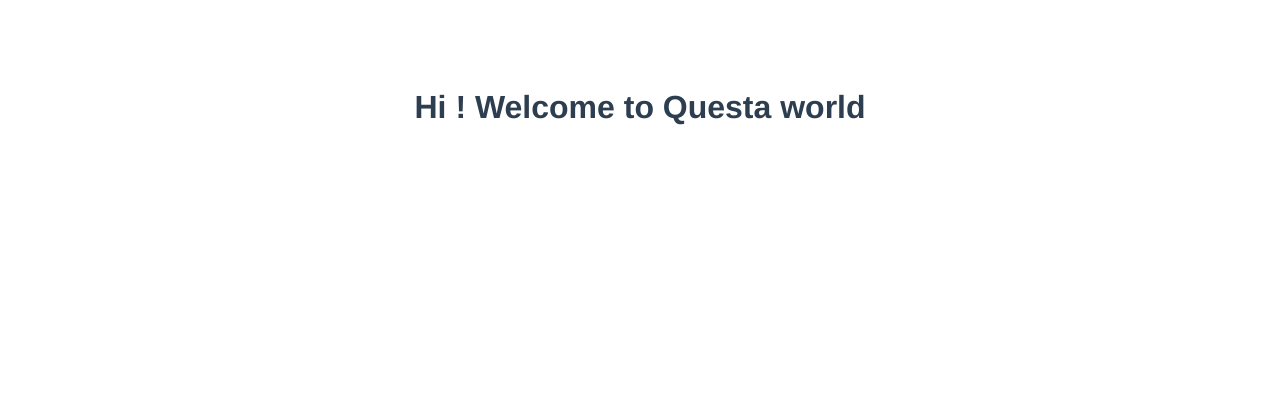
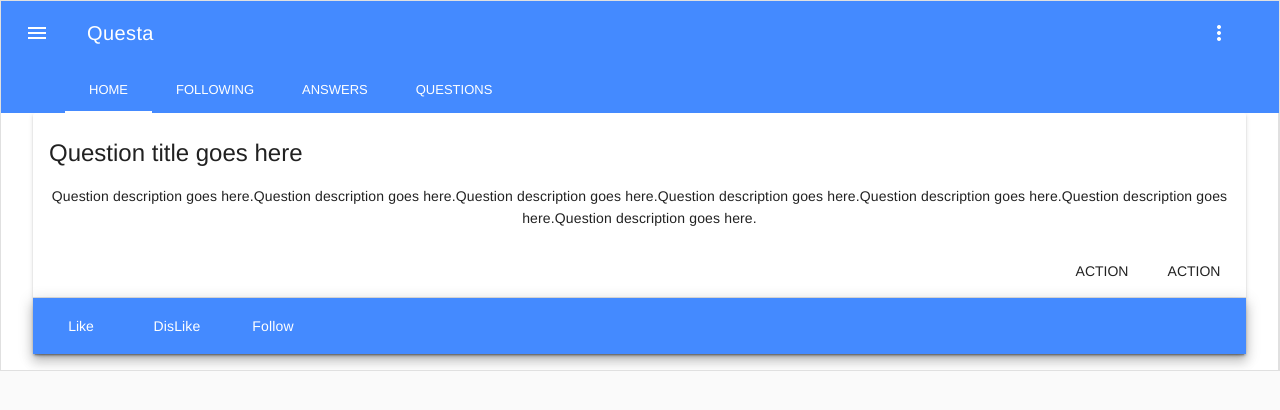
Before and after one commit to VrushankPatel/Quortex, a Vue app: page /home in a window 1280 px wide. Shown: the top 410 px of the page. Built offline with nearby package versions, Linux system fonts and the light colour scheme; no server answers; what @braid/vue-formulate, vue-sweetalert2 would draw is missing.

Commit message:
added Tabs

```diff
--- a/package.json
+++ b/package.json
@@ -14,6 +14,7 @@
     "jquery": "^3.5.1",
     "popper.js": "^1.16.1",
     "vue": "^2.6.11",
+    "vue-material": "^1.0.0-beta-15",
     "vue-router": "^3.2.0",
     "vue-sweetalert2": "^3.0.8"
   },
@@ -25,7 +26,10 @@
     "babel-eslint": "^10.1.0",
     "eslint": "^6.7.2",
     "eslint-plugin-vue": "^6.2.2",
-    "vue-template-compiler": "^2.6.11"
+    "sass": "^1.26.10",
+    "sass-loader": "^10.0.2",
+    "vue-template-compiler": "^2.6.11",
+    "webpack": "^4.44.1"
   },
   "eslintConfig": {
     "root": true,
--- a/src/App.vue
+++ b/src/App.vue
@@ -1,10 +1,5 @@
 <template>
   <div id="app">
-    <div id="nav">
-      <!-- <router-link to="/">Home</router-link>|
-      <router-link to="/about">About</router-link>|
-      <router-link to="/Signup">Signup</router-link>-->
-    </div>
     <router-view />
   </div>
 </template>
--- /dev/null
+++ b/src/components/Following.vue
@@ -0,0 +1,18 @@
+<template>
+  <div>Following page is here.</div>
+</template>
+
+<script>
+export default {
+  name: "HomePage",
+  components: {},
+  methods: {
+    like() {
+      alert("Liked");
+    },
+  },
+};
+</script>
+
+<style scoped>
+</style>
--- a/src/components/HomePage.vue
+++ b/src/components/HomePage.vue
@@ -1,23 +1,23 @@
 <template>
-  <div class="hello" >
-    <h1>Hi {{message.firstName}}!Welcome to Questa world</h1>
-    <div  class="success">{{ message.firstName }}testsdfsdf</div>
+  <div>
+    <QuestionCard v-on:actionLike="like()" disabled />
   </div>
 </template>
 
 <script>
+import QuestionCard from "@/components/QuestionCard.vue";
 export default {
-  name: "HelloWorld",
-  props: {
-    msg: String,
+  name: "HomePage",
+  components: {
+    QuestionCard,
   },
-  created() {
-    console.log('Component has been created!');
-    this.$emit("actionHome");
-  }
+  methods: {
+    like() {
+      alert("Liked");
+    },
+  },
 };
 </script>
 
-<!-- Add "scoped" attribute to limit CSS to this component only -->
 <style scoped>
 </style>
--- /dev/null
+++ b/src/components/HomePageDrawer.vue
@@ -0,0 +1,43 @@
+<template>
+  <div>
+    <md-toolbar class="md-transparent" md-elevation="0">Navigation</md-toolbar>
+
+    <md-list>
+      <md-list-item>
+        <md-icon>move_to_inbox</md-icon>
+        <span class="md-list-item-text">Inbox</span>
+      </md-list-item>
+
+      <md-list-item>
+        <md-icon>send</md-icon>
+        <span class="md-list-item-text">Sent Mail</span>
+      </md-list-item>
+
+      <md-list-item>
+        <md-icon>delete</md-icon>
+        <span class="md-list-item-text">Trash</span>
+      </md-list-item>
+
+      <md-list-item>
+        <md-icon>error</md-icon>
+        <span class="md-list-item-text">Spam</span>
+      </md-list-item>
+    </md-list>
+  </div>
+</template>
+
+<script>
+export default {
+  data: () => ({
+    menuVisible: false,
+  }),
+};
+</script>
+
+<style lang="scss" scoped>
+@import "../styles/questioncard.css";
+.md-drawer {
+  width: 230px;
+  max-width: calc(100vw - 125px);
+}
+</style>
--- /dev/null
+++ b/src/components/QuestionCard.vue
@@ -0,0 +1,36 @@
+<template>
+  <div>
+    <md-card class="qacard">
+      <md-card-header style="float: left;width: 100%;">
+        <div class="md-title" style="float: left;">Question title goes here</div>
+      </md-card-header>
+
+      <md-card-content>Question description goes here.Question description goes here.Question description goes here.Question description goes here.Question description goes here.Question description goes here.Question description goes here.</md-card-content>
+
+      <md-card-actions>
+        <md-button>Action</md-button>
+        <md-button>Action</md-button>
+      </md-card-actions>
+      <md-divider></md-divider>
+      <md-bottom-bar md-type="shift" md-sync-route>
+        <md-bottom-bar-item
+          v-on:click="actionLike()"
+          md-label="Post 1"
+          md-icon="/assets/icon-whatshot.svg"
+        >Like</md-bottom-bar-item>
+        <md-bottom-bar-item to="#" md-label="Post 2" md-icon="/assets/icon-whatshot.svg">DisLike</md-bottom-bar-item>
+        <md-bottom-bar-item to="#" md-label="Post 3" md-icon="/assets/icon-whatshot.svg">Follow</md-bottom-bar-item>
+      </md-bottom-bar>
+    </md-card>
+  </div>
+</template>
+
+<script>
+export default {
+  methods: {
+    actionLike() {
+      this.$emit("actionLike");
+    },
+  },
+};
+</script>
--- a/src/main.js
+++ b/src/main.js
@@ -5,8 +5,11 @@ import './styles/formulate.css';
 import VueFormulate from '@braid/vue-formulate';
 import VueSweetalert2 from 'vue-sweetalert2';
 import 'sweetalert2/dist/sweetalert2.min.css';
+import VueMaterial from 'vue-material'
+import 'vue-material/dist/vue-material.min.css'
+import 'vue-material/dist/theme/default.css'
 
-
+Vue.use(VueMaterial)
 Vue.use(VueFormulate);
 Vue.use(VueSweetalert2);
 
--- a/src/router/index.js
+++ b/src/router/index.js
@@ -7,8 +7,7 @@ import Signin from '../views/Signin.vue'
 
 Vue.use(VueRouter)
 
-const routes = [
-  {
+const routes = [{
     path: '/signup',
     name: 'signup',
     component: Signup
--- /dev/null
+++ b/src/styles/questioncard.css
@@ -0,0 +1,11 @@
+.md-card {
+    width: 320px;
+    margin: 4px;
+    display: inline-block;
+    vertical-align: top;
+}
+
+.qacard {
+    width: 95%;
+    border: 1px solid silver;
+}
--- a/src/views/Home.vue
+++ b/src/views/Home.vue
@@ -1,32 +1,93 @@
 <template>
-  <div class="home">
-     <h1>Hi {{message.firstName}} {{message.lastName}}! Welcome to Questa world</h1>
+  <div class="page-container">
+    <md-app md-waterfall md-mode="fixed-last">
+      <md-app-toolbar class="md-large md-dense md-primary">
+        <div class="md-toolbar-row">
+          <div class="md-toolbar-section-start">
+            <md-button class="md-icon-button" @click="menuVisible = !menuVisible">
+              <md-icon>menu</md-icon>
+            </md-button>
+
+            <span class="md-title">Questa</span>
+          </div>
+
+          <div class="md-toolbar-section-end">
+            <md-menu md-direction="bottom-start">
+              <md-button>
+                <md-icon md-menu-trigger>more_vert</md-icon>
+              </md-button>
+              <md-menu-content>
+                <md-menu-item>My Item 1</md-menu-item>
+                <md-menu-item>My Item 2</md-menu-item>
+                <md-menu-item>Logout</md-menu-item>
+              </md-menu-content>
+            </md-menu>
+          </div>
+        </div>
+
+        <div class="md-toolbar-row">
+          <md-tabs class="md-primary">
+            <md-tab id="tab-home" md-label="Home" @click="moveToHomePage()"></md-tab>
+            <md-tab id="tab-following" md-label="Following" @click="moveToFollowingPage()"></md-tab>
+            <md-tab id="tab-answers" md-label="Answers"></md-tab>
+            <md-tab id="tab-questions" md-label="Questions"></md-tab>
+          </md-tabs>
+        </div>
+      </md-app-toolbar>
+
+      <md-app-drawer :md-active.sync="menuVisible">
+        <HomePageDrawer />
+      </md-app-drawer>
+
+      <md-app-content>
+        <HomePage v-if="ifHome" />
+        <Following v-if="ifFollowing" />
+      </md-app-content>
+    </md-app>
   </div>
 </template>
 
 <script>
-// @ is an alias to /src
-import axios from "axios";
-import utilities from "@/common/utilities.js";
-
+import HomePageDrawer from "@/components/HomePageDrawer.vue";
+import HomePage from "@/components/HomePage.vue";
+import Following from "@/components/Following.vue";
 export default {
-  data() {
-    return {
-      message: '{}'
-      };
+  name: "Home",
+  data: () => ({
+    menuVisible: false,
+    ifHome: true,
+    ifFollowing: false,
+  }),
+  components: {
+    HomePageDrawer,
+    HomePage,
+    Following,
   },
-  created() {
-      var config = {
-        method: "post",
-        url: "/getuser/" +localStorage.getItem('userId'),
-        headers: utilities.getAuthJSONHeader(),
-        data: null,
-      };
-      axios(config)
-        .then(response => {this.message = response.data})
-        .catch(function (error) {
-          alert("error"+error)
-        });
-  }
+  methods: {
+    temp() {
+      this.ifHome = false;
+    },
+    moveToHomePage() {
+      this.ifHome = true;
+      this.ifFollowing = false;
+    },
+    moveToFollowingPage() {
+      this.ifHome = !this.ifHome;
+      this.ifFollowing = !this.ifFollowing;
+    },
+  },
 };
 </script>
+
+<style lang="scss" scoped>
+@import "https://fonts.googleapis.com/icon?family=Material+Icons";
+@import "../styles/questioncard.css";
+.md-app {
+  max-height: 100%;
+  border: 1px solid rgba(#000, 0.12);
+}
+.md-drawer {
+  width: 230px;
+  max-width: calc(100vw - 125px);
+}
+</style>
```
Also changed, not shown: 1 other file (tests, documents, lock files or other folders).
